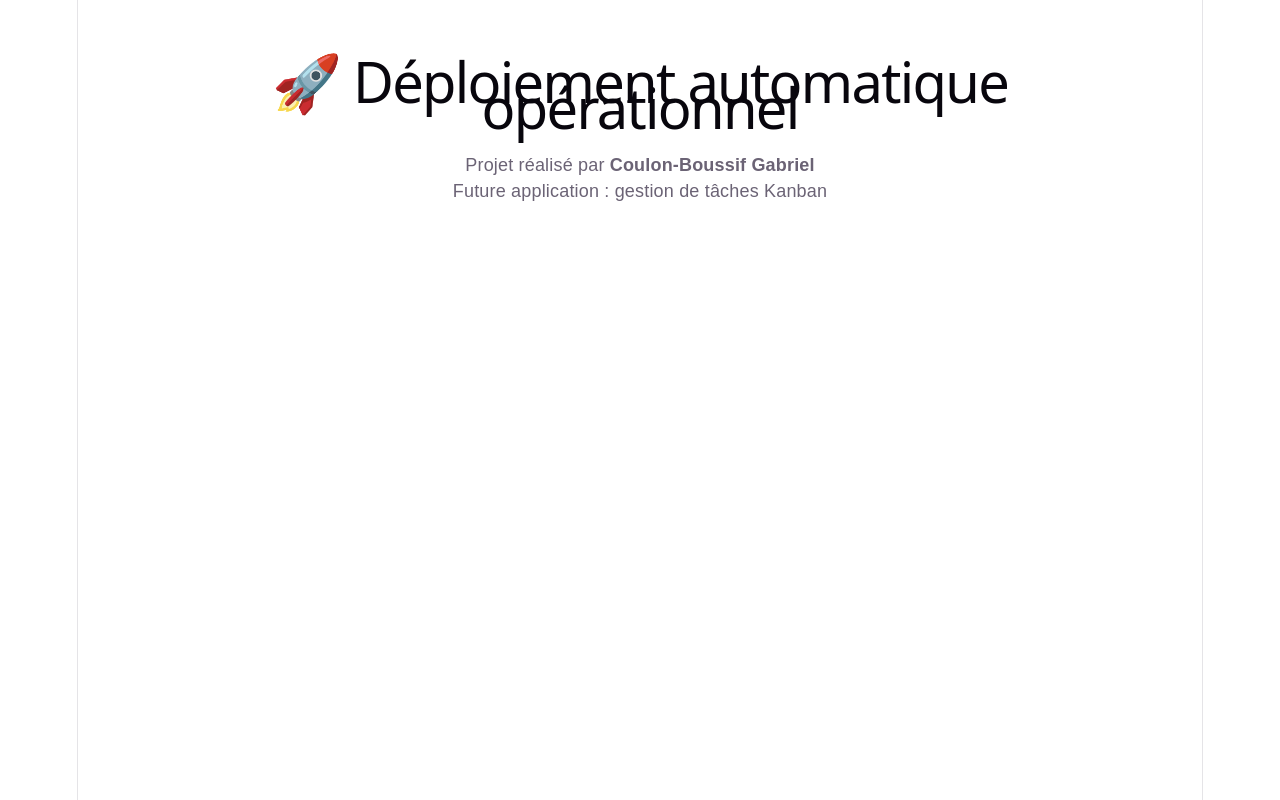
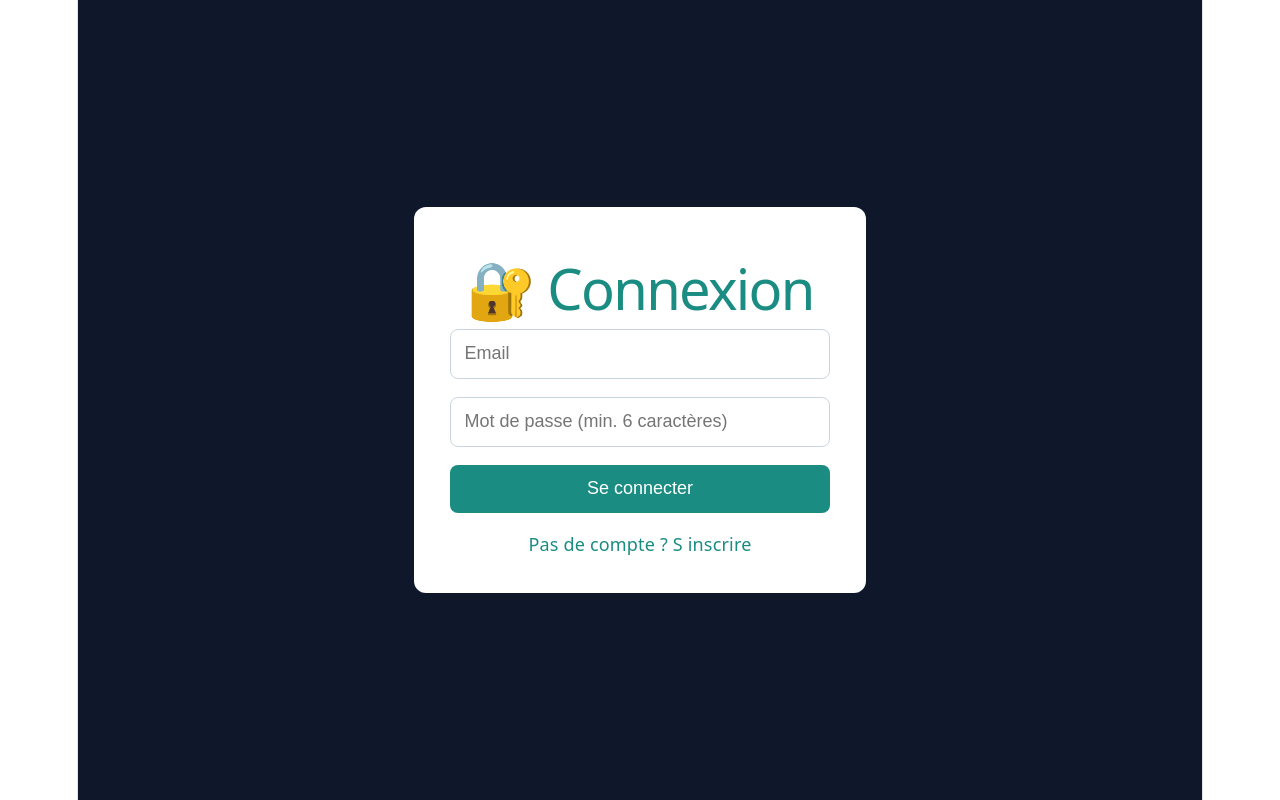
Before and after one commit to Drac1283/mon-kanban, a React (Vite) app: page /login in a window 1280 px wide. Built offline with nearby package versions, Linux system fonts and the light colour scheme; no server answers.

Commit message:
ajout supabase et modification du site avec base de donnée

```diff
--- a/package.json
+++ b/package.json
@@ -10,8 +10,10 @@
     "preview": "vite preview"
   },
   "dependencies": {
+    "@supabase/supabase-js": "^2.106.1",
     "react": "^19.2.5",
-    "react-dom": "^19.2.5"
+    "react-dom": "^19.2.5",
+    "react-router-dom": "^7.15.1"
   },
   "devDependencies": {
     "@eslint/js": "^10.0.1",
--- a/src/App.jsx
+++ b/src/App.jsx
@@ -1,15 +1,51 @@
+// src/App.jsx
+import { BrowserRouter, Routes, Route, Navigate } from 'react-router-dom';
+import { useEffect, useState } from 'react';
+import { supabase } from './lib/supabase';
+import LoginPage from './pages/LoginPage';
+import DashboardPage from './pages/DashboardPage';
+
 function App() {
+  const [session, setSession] = useState(null);
+  const [loading, setLoading] = useState(true);
+
+  // Écoute les changements de session (connexion/déconnexion)
+  useEffect(() => {
+    supabase.auth.getSession().then(({ data }) => {
+      setSession(data.session);
+      setLoading(false);
+    });
+    const { data: listener } = supabase.auth.onAuthStateChange(
+      (_event, session) => setSession(session),
+    );
+    return () => listener.subscription.unsubscribe();
+  }, []);
+
+  if (loading) return <div>Chargement...</div>;
+
   return (
-    <div
-      style={{ fontFamily: 'sans-serif', padding: '2rem', textAlign: 'center' }}
-    >
-      <h1>🚀 Déploiement automatique opérationnel</h1>
-      <p>
-        Projet réalisé par <strong>Coulon-Boussif Gabriel</strong>
-      </p>
-      <p>Future application : gestion de tâches Kanban</p>
-    </div>
+    <BrowserRouter>
+      <Routes>
+        <Route
+          path="/login"
+          element={session ? <Navigate to="/dashboard" /> : <LoginPage />}
+        />
+        <Route
+          path="/dashboard"
+          element={
+            session ? (
+              <DashboardPage session={session} />
+            ) : (
+              <Navigate to="/login" />
+            )
+          }
+        />
+        <Route
+          path="*"
+          element={<Navigate to={session ? '/dashboard' : '/login'} />}
+        />
+      </Routes>
+    </BrowserRouter>
   );
 }
-
 export default App;
--- /dev/null
+++ b/src/components/UserTable.jsx
@@ -0,0 +1,131 @@
+// src/components/UserTable.jsx
+import { useState } from 'react';
+import { supabase } from '../lib/supabase';
+
+export default function UserTable({ users, onRefresh }) {
+  const [newEmail, setNewEmail] = useState('');
+  const [newName, setNewName] = useState('');
+  const [loading, setLoading] = useState(false);
+  const [error, setError] = useState('');
+
+  async function handleCreate(e) {
+    e.preventDefault();
+    setError('');
+    setLoading(true);
+    const { error } = await supabase
+      .from('profiles')
+      .insert([{ email: newEmail, full_name: newName, role: 'member' }]);
+    if (error) {
+      setError(error.message);
+    } else {
+      setNewEmail('');
+      setNewName('');
+      onRefresh();
+    }
+    setLoading(false);
+  }
+
+  async function handleDelete(id) {
+    if (!confirm('Supprimer cet utilisateur ?')) return;
+    await supabase.from('profiles').delete().eq('id', id);
+    onRefresh();
+  }
+
+  return (
+    <div>
+      {/* Formulaire de création */}
+      <form
+        onSubmit={handleCreate}
+        style={{
+          display: 'flex',
+          gap: '0.5rem',
+          marginBottom: '1.5rem',
+          flexWrap: 'wrap',
+        }}
+      >
+        <input
+          placeholder="Email"
+          type="email"
+          value={newEmail}
+          onChange={(e) => setNewEmail(e.target.value)}
+          required
+          style={inputStyle}
+        />
+        <input
+          placeholder="Nom complet"
+          value={newName}
+          onChange={(e) => setNewName(e.target.value)}
+          style={inputStyle}
+        />
+        <button type="submit" disabled={loading} style={btnStyle}>
+          {loading ? '...' : '+ Ajouter'}
+        </button>
+      </form>
+      {error && <p style={{ color: 'red' }}>{error}</p>}
+
+      {/* Tableau */}
+      <table style={{ width: '100%', borderCollapse: 'collapse' }}>
+        <thead>
+          <tr style={{ background: '#1A8C82', color: 'white' }}>
+            <th style={thStyle}>Email</th>
+            <th style={thStyle}>Nom</th>
+            <th style={thStyle}>Rôle</th>
+            <th style={thStyle}>Créé le</th>
+            <th style={thStyle}>Actions</th>
+          </tr>
+        </thead>
+        <tbody>
+          {users.map((u, i) => (
+            <tr
+              key={u.id}
+              style={{ background: i % 2 === 0 ? '#F8FAFC' : 'white' }}
+            >
+              <td style={tdStyle}>{u.email}</td>
+              <td style={tdStyle}>{u.full_name || '—'}</td>
+              <td style={tdStyle}>{u.role}</td>
+              <td style={tdStyle}>
+                {new Date(u.created_at).toLocaleDateString('fr-FR')}
+              </td>
+              <td style={tdStyle}>
+                <button
+                  onClick={() => handleDelete(u.id)}
+                  style={{
+                    background: '#DC2626',
+                    color: 'white',
+                    border: 'none',
+                    padding: '0.25rem 0.75rem',
+                    borderRadius: '4px',
+                    cursor: 'pointer',
+                  }}
+                >
+                  Supprimer
+                </button>
+              </td>
+            </tr>
+          ))}
+        </tbody>
+      </table>
+      {users.length === 0 && (
+        <p style={{ textAlign: 'center', color: '#94A3B8' }}>
+          Aucun utilisateur pour l'instant.
+        </p>
+      )}
+    </div>
+  );
+}
+const thStyle = { padding: '0.75rem 1rem', textAlign: 'left' };
+const tdStyle = { padding: '0.75rem 1rem', borderBottom: '1px solid #E2E8F0' };
+const inputStyle = {
+  padding: '0.5rem 0.75rem',
+  border: '1px solid #CBD5E1',
+  borderRadius: '6px',
+  fontSize: '0.9rem',
+};
+const btnStyle = {
+  padding: '0.5rem 1rem',
+  background: '#1A8C82',
+  color: 'white',
+  border: 'none',
+  borderRadius: '6px',
+  cursor: 'pointer',
+};
--- /dev/null
+++ b/src/lib/supabase.js
@@ -0,0 +1,6 @@
+// src/lib/supabase.js
+import { createClient } from '@supabase/supabase-js';
+
+const supabaseUrl = import.meta.env.VITE_SUPABASE_URL;
+const supabaseKey = import.meta.env.VITE_SUPABASE_ANON_KEY;
+export const supabase = createClient(supabaseUrl, supabaseKey);
--- /dev/null
+++ b/src/pages/DashboardPage.jsx
@@ -0,0 +1,63 @@
+// src/pages/DashboardPage.jsx
+import { useState, useEffect } from 'react';
+import { supabase } from '../lib/supabase';
+import UserTable from '../components/UserTable';
+export default function DashboardPage({ session }) {
+  const [users, setUsers] = useState([]);
+  const [loading, setLoading] = useState(true);
+  async function fetchUsers() {
+    const { data, error } = await supabase
+      .from('profiles')
+      .select('*')
+      .order('create_at', { ascending: false });
+    if (!error) setUsers(data || []);
+    setLoading(false);
+  }
+
+  useEffect(() => {
+    fetchUsers();
+  }, []);
+
+  async function handleLogout() {
+    await supabase.auth.signOut();
+  }
+  return (
+    <div style={{ minHeight: '100vh', background: '#F8FAFC' }}>
+      <header
+        style={{
+          background: '#1A8C82',
+          color: 'white',
+          padding: '1rem 2rem',
+          display: 'flex',
+          justifyContent: 'space-between',
+        }}
+      >
+        <h1>🗂 KanbanRT — Dashboard</h1>
+        <div>
+          <span style={{ marginRight: '1rem' }}>{session.user.email}</span>
+          <button
+            onClick={handleLogout}
+            style={{
+              background: 'white',
+              color: '#1A8C82',
+              border: 'none',
+              padding: '0.5rem 1rem',
+              borderRadius: '6px',
+              cursor: 'pointer',
+            }}
+          >
+            Déconnexion
+          </button>
+        </div>
+      </header>
+      <main style={{ padding: '2rem' }}>
+        <h2>👥 Utilisateurs inscrits</h2>
+        {loading ? (
+          <p>Chargement...</p>
+        ) : (
+          <UserTable users={users} onRefresh={fetchUsers} />
+        )}
+      </main>
+    </div>
+  );
+}
--- /dev/null
+++ b/src/pages/LoginPage.jsx
@@ -0,0 +1,109 @@
+// src/pages/LoginPage.jsx
+import { useState } from 'react';
+import { supabase } from '../lib/supabase';
+
+export default function LoginPage() {
+  const [email, setEmail] = useState('');
+  const [password, setPassword] = useState('');
+  const [isRegister, setIsRegister] = useState(false);
+  const [error, setError] = useState('');
+  const [loading, setLoading] = useState(false);
+
+  async function handleSubmit(e) {
+    e.preventDefault();
+    setError('');
+    setLoading(true);
+    let result;
+    if (isRegister) {
+      result = await supabase.auth.signUp({ email, password });
+    } else {
+      result = await supabase.auth.signInWithPassword({ email, password });
+    }
+    if (result.error) setError(result.error.message);
+    setLoading(false);
+  }
+
+  return (
+    <div
+      style={{
+        minHeight: '100vh',
+        display: 'flex',
+        alignItems: 'center',
+        justifyContent: 'center',
+        background: '#0F172A',
+      }}
+    >
+      <form
+        onSubmit={handleSubmit}
+        style={{
+          background: 'white',
+          padding: '2rem',
+          borderRadius: '12px',
+          width: '380px',
+        }}
+      >
+        <h1 style={{ color: '#1A8C82', marginBottom: '1.5rem' }}>
+          {isRegister ? '📝 Créer un compte' : '🔐 Connexion'}
+        </h1>
+        {error && <p style={{ color: 'red' }}>{error}</p>}
+        <input
+          type="email"
+          placeholder="Email"
+          value={email}
+          onChange={(e) => setEmail(e.target.value)}
+          required
+          style={inputStyle}
+        />
+        <input
+          type="password"
+          placeholder="Mot de passe (min. 6 caractères)"
+          value={password}
+          onChange={(e) => setPassword(e.target.value)}
+          required
+          style={inputStyle}
+        />
+        <button type="submit" disabled={loading} style={btnStyle}>
+          {loading
+            ? 'En cours...'
+            : isRegister
+              ? 'Créer le compte'
+              : 'Se connecter'}
+        </button>
+        <p
+          style={{
+            marginTop: '1rem',
+            textAlign: 'center',
+            cursor: 'pointer',
+            color: '#1A8C82',
+          }}
+          onClick={() => setIsRegister(!isRegister)}
+        >
+          {isRegister
+            ? 'Déjà un compte ? Connexion'
+            : 'Pas de compte ? S inscrire'}
+        </p>
+      </form>
+    </div>
+  );
+}
+
+const inputStyle = {
+  width: '100%',
+  padding: '0.75rem',
+  marginBottom: '1rem',
+  border: '1px solid #CBD5E1',
+  borderRadius: '8px',
+  fontSize: '1rem',
+  boxSizing: 'border-box',
+};
+
+const btnStyle = {
+  width: '100%',
+  padding: '0.75rem',
+  background: '#1A8C82',
+  color: 'white',
+  border: 'none',
+  borderRadius: '8px',
+  fontSize: '1rem',
+  cursor: 'pointer',
+};
```
Also changed, not shown: 1 other file (tests, documents, lock files or other folders).
